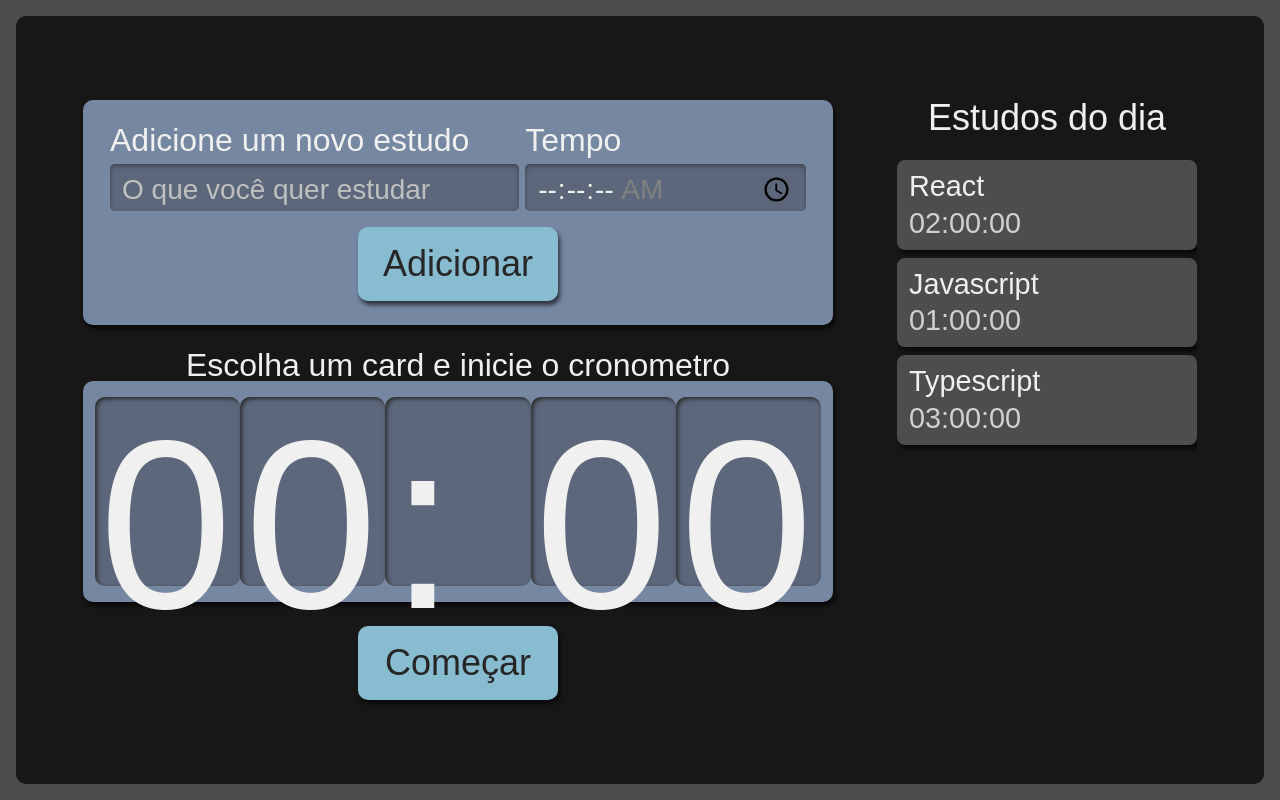
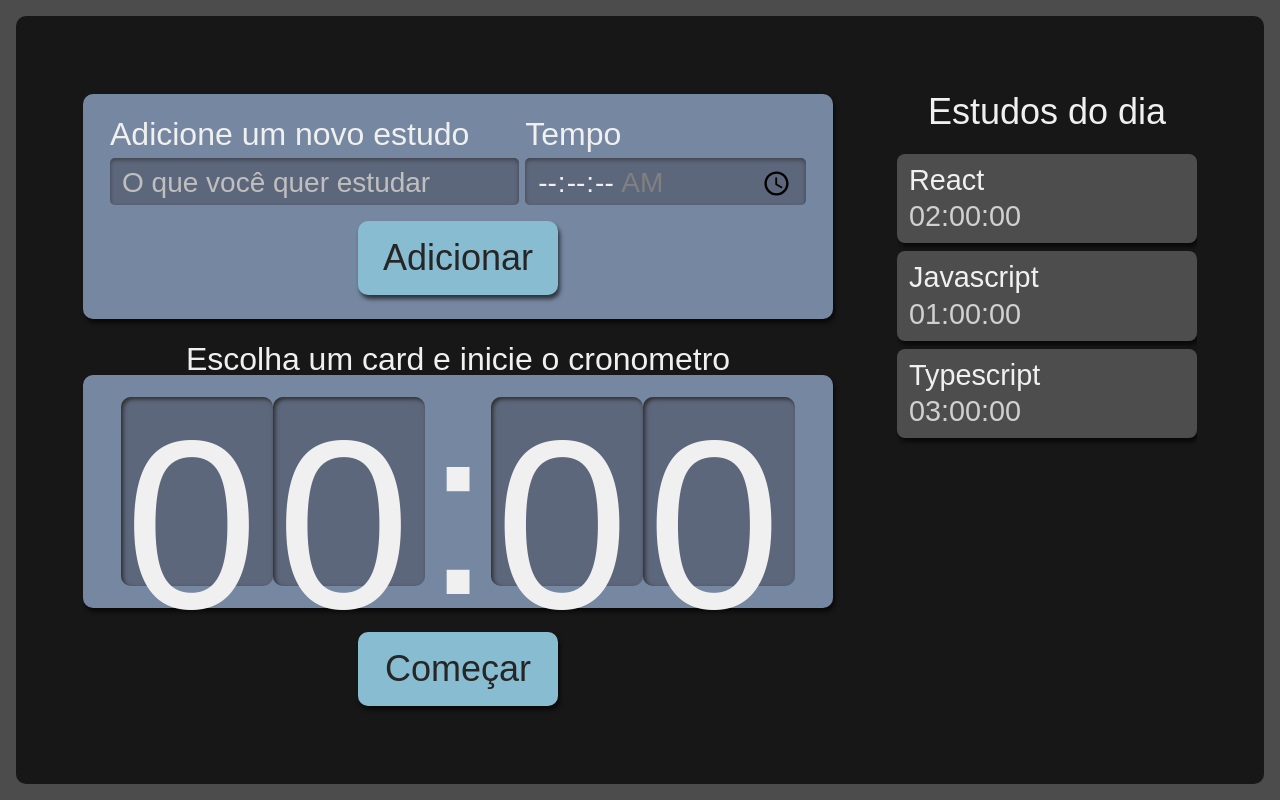
Before and after one commit to lu150ml/react_app_study, a React (Create React App) app: page / in a window 1280 px wide. Built offline with nearby package versions, Linux system fonts and the light colour scheme.

Commit message:
criando a função dos botões e  adicionando a função setState

```diff
--- a/src/components/Cronometro/Relogio/index.tsx
+++ b/src/components/Cronometro/Relogio/index.tsx
@@ -5,7 +5,7 @@ export default function Relogio(){
         <>
         <span className={style.relogioNumero}>0</span>
         <span className={style.relogioNumero}>0</span>
-        <span className={style.relogioNumero}>:</span>
+        <span className={style.relogioDivisao}>:</span>
         <span className={style.relogioNumero}>0</span>
         <span className={style.relogioNumero}>0</span>
         </>
--- a/src/components/Lista/index.tsx
+++ b/src/components/Lista/index.tsx
@@ -1,9 +1,10 @@
-import React from 'react';
+import React, { useState } from 'react';
 import style from './Lista.module.scss';
 import Item from './Item/index';
 
 function Lista() {
-  const tarefas = [{
+  const [tarefas, setTarefas] = useState(
+    [{
       tarefa: 'React',
       tempo: '02:00:00'
     }, {
@@ -12,10 +13,12 @@ function Lista() {
     }, {
       tarefa: "Typescript",
       tempo: "03:00:00"
-  }];
+    }]);
   return (
     <aside className={style.listaTarefas}>
-      <h2> Estudos do dia </h2>
+      <h2 onClick={()=>{
+        setTarefas([...tarefas,{ tarefa:"Etudar estado", tempo: "05:00:00"}])
+      }}> Estudos do dia </h2>
       <ul>
         {tarefas.map((item, index) => (
           <Item
```
Lines whose indentation alone changed are shown as unchanged.
